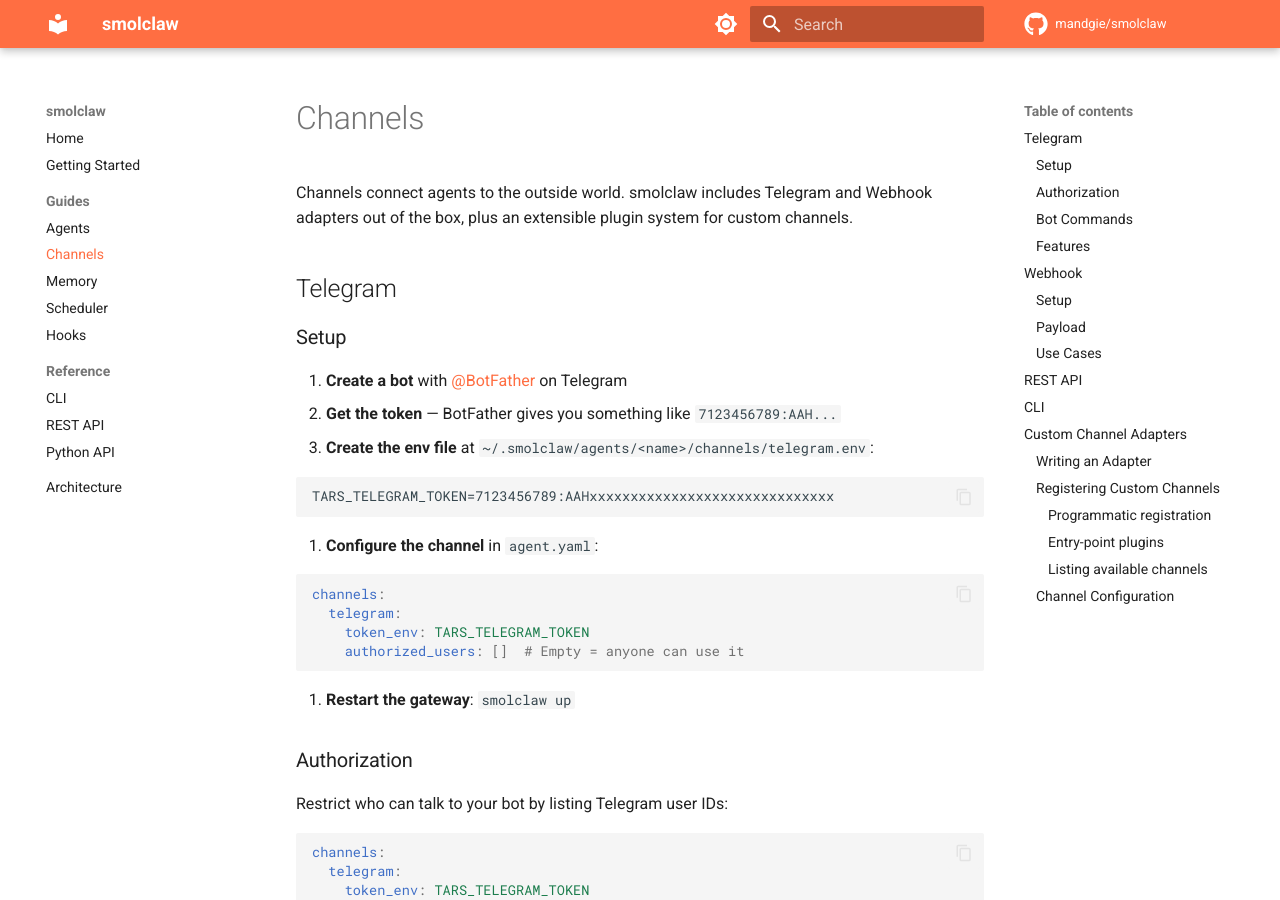
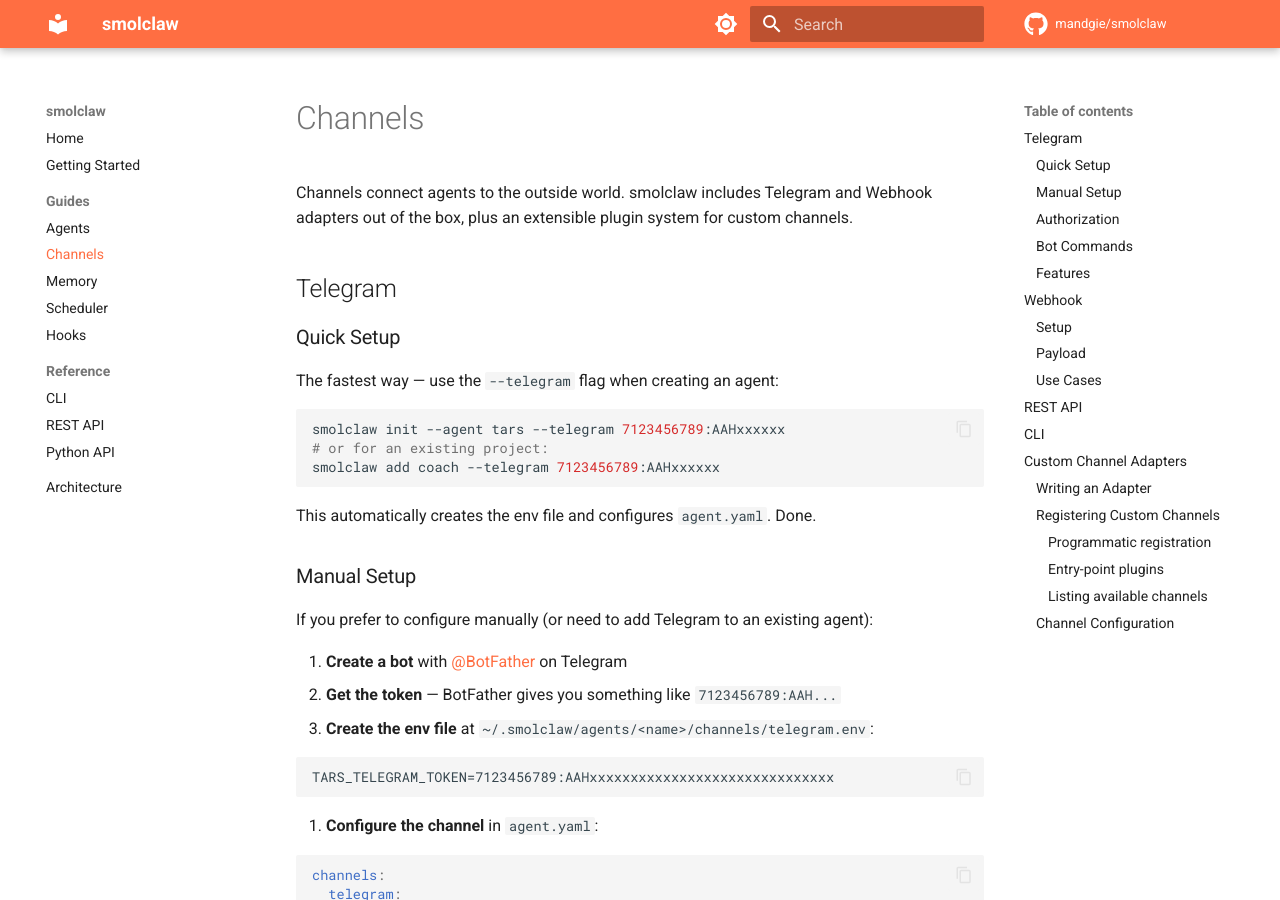
Before and after one commit to mandgie/smolclaw, an MkDocs documentation site: the page built from docs/guides/channels.md, in a window 1280 px wide and 900 px high. Built offline with MkDocs 1.6.1 and Material for MkDocs 9.7.7, drawn with Linux system fonts in a browser that asks for light colours; comment, search, counter and statistics services are not loaded.

Commit message:
docs: update channels guide, stats for --telegram flag and 1001 tests
Co-Authored-By: Claude Opus 4.6 <noreply@anthropic.com>

````diff
--- a/docs/guides/channels.md
+++ b/docs/guides/channels.md
@@ -4,7 +4,21 @@ Channels connect agents to the outside world. smolclaw includes Telegram and Web
 
 ## Telegram
 
-### Setup
+### Quick Setup
+
+The fastest way — use the `--telegram` flag when creating an agent:
+
+```bash
+smolclaw init --agent tars --telegram 7123456789:AAHxxxxxx
+# or for an existing project:
+smolclaw add coach --telegram 7123456789:AAHxxxxxx
+```
+
+This automatically creates the env file and configures `agent.yaml`. Done.
+
+### Manual Setup
+
+If you prefer to configure manually (or need to add Telegram to an existing agent):
 
 1. **Create a bot** with [@BotFather](https://t.me/botfather) on Telegram
 2. **Get the token** — BotFather gives you something like `7123456789:AAH...`
````
Also changed, not shown: CLAUDE.md (+2 -2 lines), README.md (+2 -2 lines).
